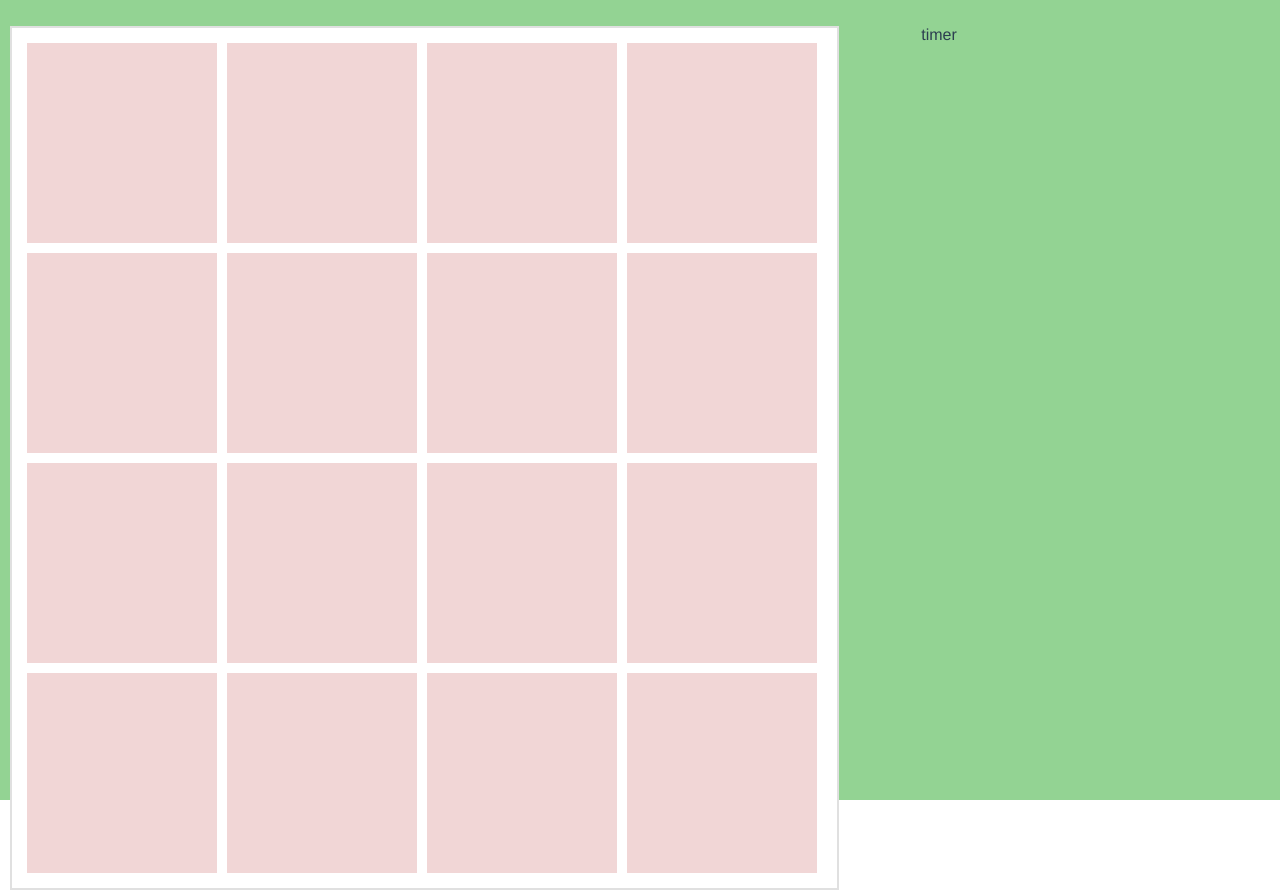
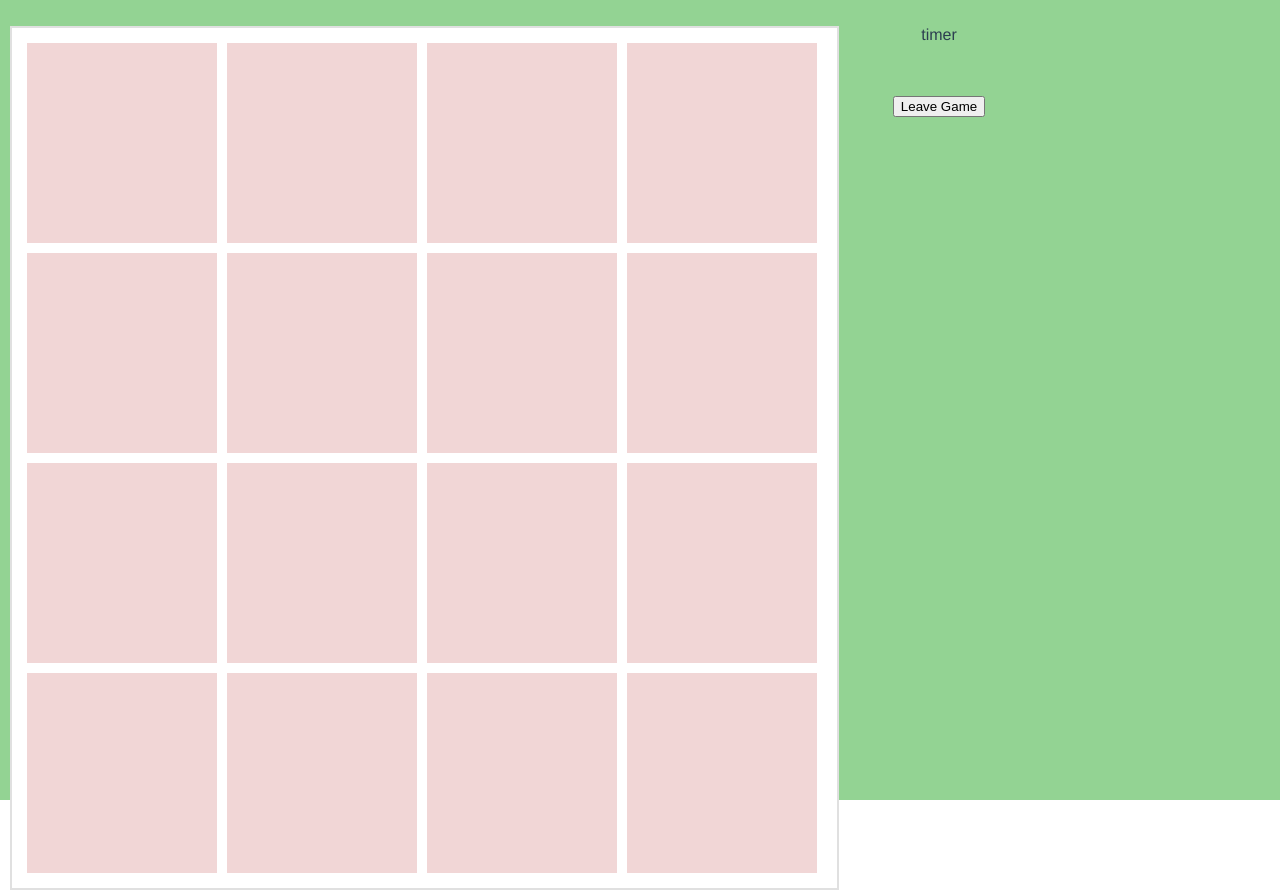
Before and after one commit to FatimahAreola/MSCI-342-Group-Project, a Vue app in the folder frontend/frontend/: page /game in a window 1280 px wide. Built offline with nearby package versions, Linux system fonts and the light colour scheme.

Commit message:
add back button/route to home

```diff
--- a/frontend/frontend/src/components/Game.vue
+++ b/frontend/frontend/src/components/Game.vue
@@ -3,7 +3,10 @@
 		<div class="board-wrapper">
 			<Board :cardData="shuffled" @updateActive="updateActive" />
 		</div>
-		<div class="timer">timer</div>
+		<div>
+			<div class="timer">timer</div>
+			<button @click="returnHome">Leave Game</button>
+		</div>
 	</div>
 </template>
 
@@ -46,6 +49,9 @@ export default {
 		},
 	},
 	methods: {
+		returnHome() {
+			this.$router.push("/");
+		},
 		updateActive({ value }) {
 			this.cards.forEach((card) => {
 				if (card.cardId == value) {
```
